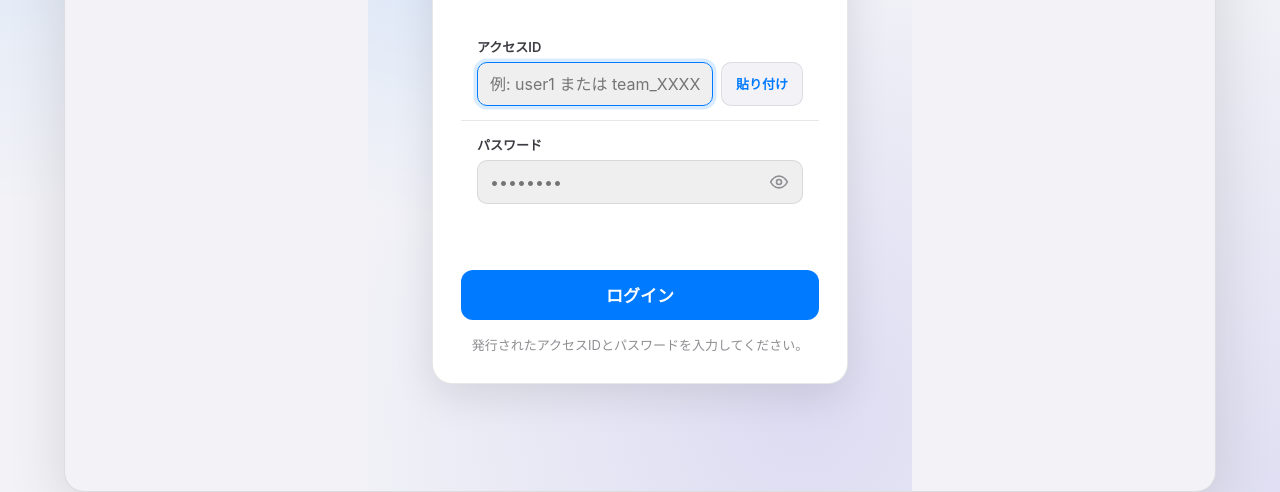
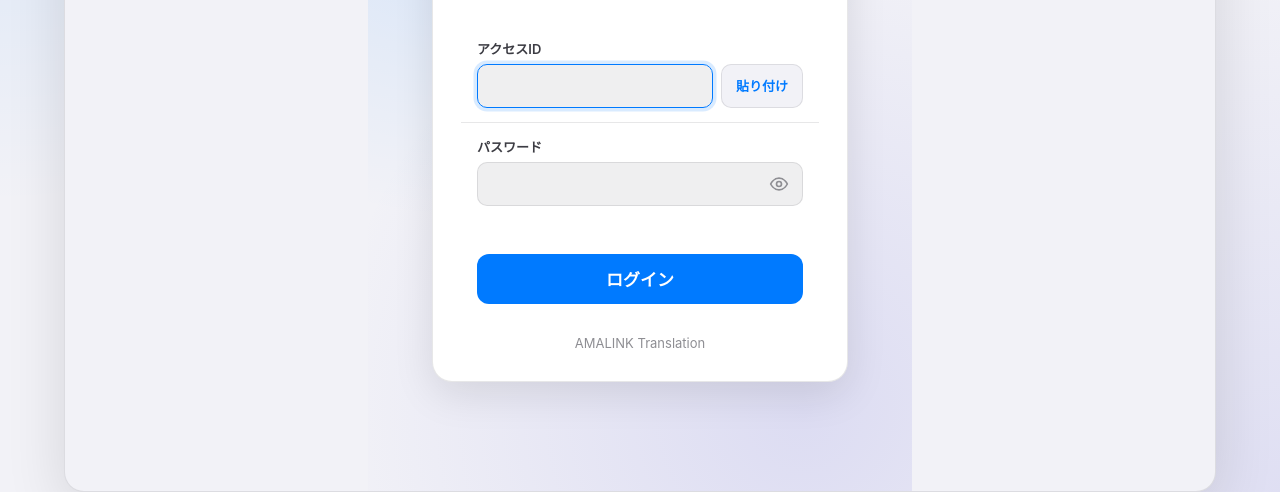
Before and after one commit to ShoheiAsogawa/real-time-transration, a website: page index.html in a window 1280 px wide. Shown: the part 328-820 px from the top of the page. Drawn offline with Linux system fonts and the light colour scheme; no server answers.

Commit message:
Remove guessable login hints and align the login button with form fields.
Co-authored-by: Cursor <cursoragent@cursor.com>

```diff
--- a/index.html
+++ b/index.html
@@ -64,7 +64,6 @@
                   autocapitalize="none"
                   spellcheck="false"
                   autocomplete="username"
-                  placeholder="例: user1 または team_XXXX-XXXX"
                   required
                 />
                 <button class="input-action-btn" id="pasteAccessId" type="button" title="クリップボードから貼り付け">貼り付け</button>
@@ -78,7 +77,6 @@
                   name="password"
                   type="password"
                   autocomplete="current-password"
-                  placeholder="••••••••"
                   required
                 />
                 <button class="password-toggle" id="accessPasswordToggle" type="button" aria-label="パスワードを表示">
@@ -92,10 +90,12 @@
                 </button>
               </div>
             </div>
+            <p class="form-message" id="authMessage" role="status"></p>
+            <div class="form-row form-row-submit">
+              <button class="app-button primary" id="loginSubmit" type="submit">ログイン</button>
+            </div>
           </form>
-          <p class="form-message" id="authMessage" role="status"></p>
-          <button class="app-button primary" id="loginSubmit" type="submit" form="loginForm">ログイン</button>
-          <p class="auth-footer">発行されたアクセスIDとパスワードを入力してください。</p>
+          <p class="auth-footer">AMALINK Translation</p>
         </div>
         </div>
       </section>
--- a/styles.css
+++ b/styles.css
@@ -256,6 +256,20 @@ h1 .brand-accent,
   border-top: 1px solid var(--separator);
 }
 
+.form-row-submit {
+  padding-top: 0.5rem;
+  padding-bottom: 1rem;
+}
+
+.form-row-submit .app-button {
+  width: 100%;
+}
+
+.form-group > .form-message {
+  padding: 0 1rem;
+  min-height: 1.25rem;
+}
+
 /* ── Forms ── */
 
 .form-group {
```
